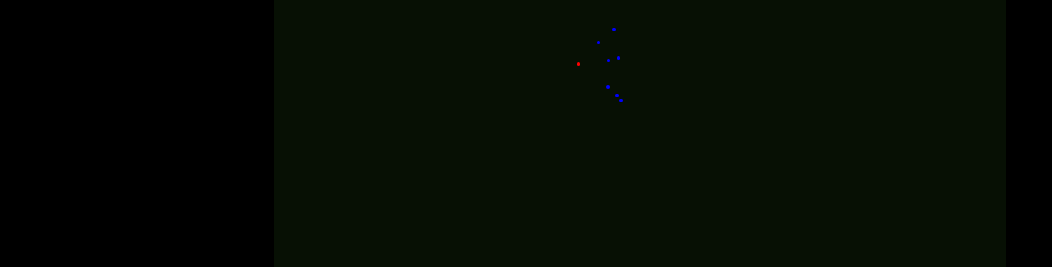
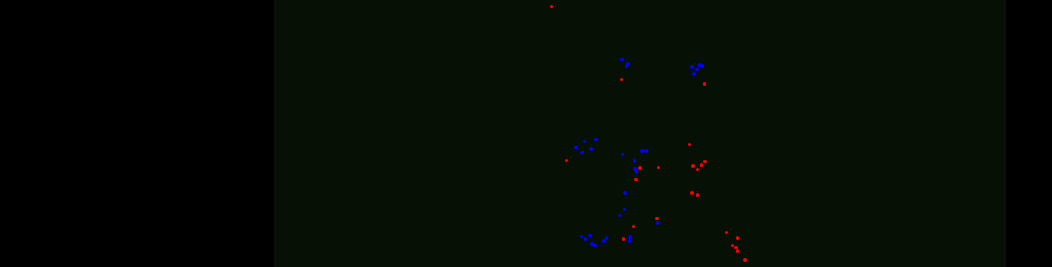
Before and after one commit to Trivernis/website-frontend, a SvelteKit app: page /wwo-25/12-battle in a window 1280 px wide. Shown: the part 177-444 px from the top of the page, without its empty margins (0-1052 px from the left). Built offline with nearby package versions, Linux system fonts and the light colour scheme.

Commit message:
Change critter battle to be more team oriented

```diff
--- /dev/null
+++ b/src/lib/wwo/critter.ts
@@ -0,0 +1,164 @@
+export type Critter = {
+	id: string;
+	team: number;
+	pos: Position;
+	health: number;
+};
+
+export type Position = {
+	x: number;
+	y: number;
+};
+
+export type World = {
+	critters: Critter[];
+	damages: Record<string, number>;
+};
+
+const BASE_ATK_DMG = 10;
+const MAX_HEALTH = 100;
+const BASE_MVM_SPD = 1;
+const ATK_RANGE = 3;
+
+export function tickCritter(
+	critter: Critter,
+	world: World,
+	delta: number,
+): Critter {
+	const closestCritters = crittersInRange(critter.pos, ATK_RANGE, world);
+	const closestEnemies = closestCritters.filter((c) => c.team !== critter.team);
+	const closestAllies = closestCritters.filter((c) => c.team === critter.team);
+	let moveMode = "enemy";
+
+	let atkProb = 0;
+
+	if (closestEnemies.length > 0) {
+		moveMode = "enemy";
+
+		if (closestEnemies.length > closestAllies.length) {
+			atkProb *= closestAllies.length / closestEnemies.length;
+			moveMode = "flee";
+		} else if (closestEnemies.length === closestAllies.length) {
+			moveMode = "ally";
+			const enemyHealth = closestEnemies.reduce((acc, c) => acc + c.health, 0);
+			const allyHealth = closestAllies.reduce((acc, c) => acc + c.health, 0);
+			atkProb *= enemyHealth / allyHealth;
+		} else {
+			atkProb = 0.8;
+		}
+	}
+
+	let action = "move";
+
+	if (Math.random() <= atkProb) {
+		action = "attack";
+	}
+
+	if (action === "attack") {
+		const baseDmg = BASE_ATK_DMG * (critter.health / MAX_HEALTH);
+
+		for (const enemy of closestEnemies) {
+			world.damages[enemy.id] =
+				(1 - distance(critter.pos, enemy.pos) / ATK_RANGE) * baseDmg;
+		}
+	} else if (moveMode === "enemy") {
+		const closestEnemy = world.critters
+			.filter((c) => c.team !== critter.team)
+			.sort(
+				(a, b) => distance(critter.pos, a.pos) - distance(critter.pos, b.pos),
+			)[0];
+
+		if (closestEnemy) {
+			return move(critter, closestEnemy.pos, delta);
+		}
+	} else if (moveMode === "flee") {
+		const closestEnemy = world.critters
+			.filter((c) => c.team !== critter.team)
+			.sort(
+				(a, b) => distance(critter.pos, a.pos) - distance(critter.pos, b.pos),
+			)[0];
+		if (closestEnemy) {
+			return move(critter, closestEnemy.pos, delta, true);
+		}
+	} else {
+		const closestAlly = world.critters
+			.filter((c) => c.team === critter.team)
+			.sort(
+				(a, b) => distance(critter.pos, a.pos) - distance(critter.pos, b.pos),
+			)[0];
+
+		if (closestAlly) {
+			return move(critter, closestAlly.pos, delta);
+		} else {
+			const closestEnemy = world.critters
+				.filter((c) => c.team !== critter.team)
+				.sort(
+					(a, b) => distance(critter.pos, a.pos) - distance(critter.pos, b.pos),
+				)[0];
+			if (closestEnemy) {
+				return move(critter, closestEnemy.pos, delta, true);
+			}
+		}
+	}
+
+	return critter;
+}
+
+function move(
+	critter: Critter,
+	target: Position,
+	delta: number,
+	negate: boolean = false,
+): Critter {
+	const dstX = target.x - critter.pos.x;
+	const dstY = target.y - critter.pos.y;
+
+	let speedX = dstX / Math.abs(dstX);
+	let speedY = dstY / Math.abs(dstY);
+
+	if (Math.abs(speedX) > 0 && Math.abs(speedY) > 0) {
+		speedX = speedX * Math.sqrt(2);
+		speedY = speedY * Math.sqrt(2);
+	}
+
+	speedX *= (critter.health / MAX_HEALTH) * BASE_MVM_SPD * delta;
+	speedY *= (critter.health / MAX_HEALTH) * BASE_MVM_SPD * delta;
+
+	if (Number.isNaN(speedX)) {
+		speedX = 0;
+	}
+	if (Number.isNaN(speedY)) {
+		speedY = 0;
+	}
+
+	if (negate) {
+		speedX *= -1;
+		speedY *= -1;
+	}
+
+	return {
+		...critter,
+		pos: {
+			x: clamp(critter.pos.x + speedX, 0, 100),
+			y: clamp(critter.pos.y + speedY, 0, 100),
+		},
+	};
+}
+
+function crittersInRange(
+	pos: Position,
+	range: number,
+	world: World,
+): Critter[] {
+	return world.critters.filter((c) => Math.abs(distance(pos, c.pos)) <= range);
+}
+
+function clamp(num: number, min: number, max: number): number {
+	return Math.max(Math.min(num, max), min);
+}
+
+function distance(pos1: Position, pos2: Position): number {
+	return Math.sqrt(
+		Math.abs(pos2.x - pos1.x) ** 2 + Math.abs(pos2.y - pos1.y) ** 2,
+	);
+}
--- a/src/routes/(plain)/wwo-25/12-battle/+page.svelte
+++ b/src/routes/(plain)/wwo-25/12-battle/+page.svelte
@@ -1,131 +1,12 @@
 <script lang="ts">
+  import { tickCritter, type Critter, type World } from "$lib/wwo/critter";
   import { onMount } from "svelte";
   import { MetaTags } from "svelte-meta-tags";
 
-  type Critter = {
-    id: string;
-    x: number;
-    y: number;
-    dead: boolean;
-    health: number;
-  };
-
   const UPDT_INT = Math.round(1000 / 15);
 
-  let redPositions: Critter[] = $state([]);
-  let bluePositions: Critter[] = $state([]);
+  let critters: Critter[] = $state([]);
   let winner: string | undefined = $state(undefined);
-
-  function clamp(num: number, min: number, max: number): number {
-    return Math.max(Math.min(num, max), min);
-  }
-
-  function distance(pos1: Critter, pos2: Critter): number {
-    return Math.sqrt(
-      Math.abs(pos2.x - pos1.x) ** 2 + Math.abs(pos2.y - pos1.y) ** 2,
-    );
-  }
-
-  function move(
-    positions: Critter[],
-    others: Critter[],
-    delta: number,
-  ): Critter[] {
-    const normSpeed = delta / UPDT_INT;
-
-    return positions.map((pos) => {
-      const healthSpeed = (pos.health / 100) * 2;
-      const speedMod = normSpeed * healthSpeed;
-
-      const closestTeam = positions.toSorted(
-        (b1, b2) => distance(b1, pos) - distance(b2, pos),
-      );
-      const closestOthers = others.toSorted(
-        (b1, b2) => distance(b1, pos) - distance(b2, pos),
-      );
-
-      const closestOther = closestOthers[0];
-
-      const randomMove = {
-        ...pos,
-        x:
-          Math.round(
-            clamp(
-              pos.x + (Math.round(Math.random() * 2) - 1) * speedMod,
-              0,
-              100,
-            ),
-          ) * normSpeed,
-        y: Math.round(
-          clamp(pos.y + (Math.round(Math.random() * 2) - 1) * speedMod, 0, 100),
-        ),
-      };
-
-      if (!closestOther || Math.random() > 0.99) {
-        return randomMove;
-      }
-
-      let fightOrFlight = 1;
-
-      const othersTeamHealth = closestOthers
-        .slice(0, 5)
-        .reduce((acc, o) => acc + o.health, 0);
-      const teamHealth = closestTeam
-        .slice(0, 5)
-        .reduce((acc, o) => acc + o.health, 0);
-
-      if (teamHealth < othersTeamHealth) {
-        fightOrFlight = -1;
-      }
-
-      const xDistance = closestOther.x - pos.x;
-      const yDistance = closestOther.y - pos.y;
-
-      const moveDirection = {
-        x: 0,
-        y: 0,
-      };
-
-      if (Math.abs(xDistance) > Math.abs(yDistance)) {
-        if (xDistance > 1) {
-          moveDirection.x = 1;
-        } else {
-          moveDirection.x = -1;
-        }
-      } else {
-        if (yDistance > 1) {
-          moveDirection.y = 1;
-        } else {
-          moveDirection.y = -1;
-        }
-      }
-
-      return {
-        ...pos,
-        x: clamp(pos.x + moveDirection.x * speedMod * fightOrFlight, 0, 100),
-        y: clamp(pos.y + moveDirection.y * speedMod * fightOrFlight, 0, 100),
-      };
-    });
-  }
-
-  function updateHealth(critter: Critter, enemies: Critter[]) {
-    const inRange = enemies.filter((e) => distance(e, critter) < 5);
-    const totalDamage = inRange
-      .map((e) => (e.health / 10) * (5 / distance(e, critter)))
-      .reduce((acc, cur) => {
-        acc += cur;
-        return acc;
-      }, 0);
-
-    const newCritter = { ...critter };
-    newCritter.health -= Math.max(totalDamage, 0);
-
-    if (newCritter.health <= 0) {
-      newCritter.dead = true;
-    }
-
-    return newCritter;
-  }
 
   let interval: number;
   let lastUpdate = Date.now();
@@ -134,56 +15,67 @@
     const delta = Date.now() - lastUpdate;
     lastUpdate = Date.now();
 
-    const updatedRed = redPositions
-      .map((red) => updateHealth(red, bluePositions))
-      .filter((c) => !c.dead);
-    const updatedBlue = bluePositions
-      .map((blue) => updateHealth(blue, redPositions))
-      .filter((c) => !c.dead);
+    const world: World = { critters, damages: {} };
+    const newCritters = [];
 
-    if (updatedRed.length === 0 && updatedBlue.length > 0) {
+    for (const critter of critters) {
+      newCritters.push(tickCritter(critter, world, delta / UPDT_INT));
+    }
+
+    for (const critter of newCritters) {
+      const dmg = world.damages[critter.id];
+
+      if (dmg) {
+        critter.health = Math.max(critter.health - dmg, 0);
+      }
+    }
+
+    critters = newCritters.filter((c) => c.health > 0);
+
+    const redCount = critters.filter((c) => c.team === 0).length;
+    const blueCount = critters.filter((c) => c.team === 1).length;
+
+    if (redCount === 0 && blueCount > 0) {
       winner = "BLUE";
       clearInterval(interval);
-    } else if (updatedRed.length > 0 && updatedBlue.length === 0) {
+    } else if (redCount > 0 && blueCount === 0) {
       winner = "RED";
       clearInterval(interval);
-    } else if (updatedRed.length === 0 && updatedBlue.length === 0) {
+    } else if (redCount === 0 && blueCount === 0) {
       winner = "Nobody";
       clearInterval(interval);
     }
-
-    const newRed = move(updatedRed, updatedBlue, delta);
-    bluePositions = move(updatedBlue, updatedRed, delta);
-    redPositions = newRed;
   }
 
   function reset() {
     interval = setInterval(tick, UPDT_INT);
 
-    const redInit: Critter[] = [];
-    const blueInit: Critter[] = [];
+    const critterInit: Critter[] = [];
 
     for (let i = 0; i < 100; i++) {
-      redInit.push({
+      critterInit.push({
         id: `red-${i}`,
-        x: Math.random() * 10 + 5,
-        y: Math.random() * 90 + 5,
-        dead: false,
+        team: 0,
+        pos: {
+          x: Math.random() * 10 + 5,
+          y: Math.random() * 90 + 5,
+        },
         health: 100,
       });
-      blueInit.push({
+      critterInit.push({
         id: `blue-${i}`,
-        x: 90 + (Math.random() * 10 - 5),
-        y: Math.random() * 90 + 5,
-        dead: false,
+        team: 1,
+        pos: {
+          x: 90 + (Math.random() * 10 - 5),
+          y: Math.random() * 90 + 5,
+        },
         health: 100,
       });
     }
 
-    redPositions = redInit;
-    bluePositions = blueInit;
     winner = undefined;
     lastUpdate = Date.now();
+    critters = critterInit;
   }
 
   reset();
@@ -204,11 +96,11 @@
     <a href="./">Back</a>
   </div>
   <div class="battlefield">
-    {#each redPositions as red (red.id)}
-      <div class="red" style="left: {red.x}%; top: {red.y}%"></div>
-    {/each}
-    {#each bluePositions as blue (blue.id)}
-      <div class="blue" style="left: {blue.x}%; top: {blue.y}%"></div>
+    {#each critters as critter (critter.id)}
+      <div
+        class={critter.team === 0 ? "red" : "blue"}
+        style="left: {critter.pos.x}%; top: {critter.pos.y}%"
+      ></div>
     {/each}
   </div>
   {#if winner}
```
